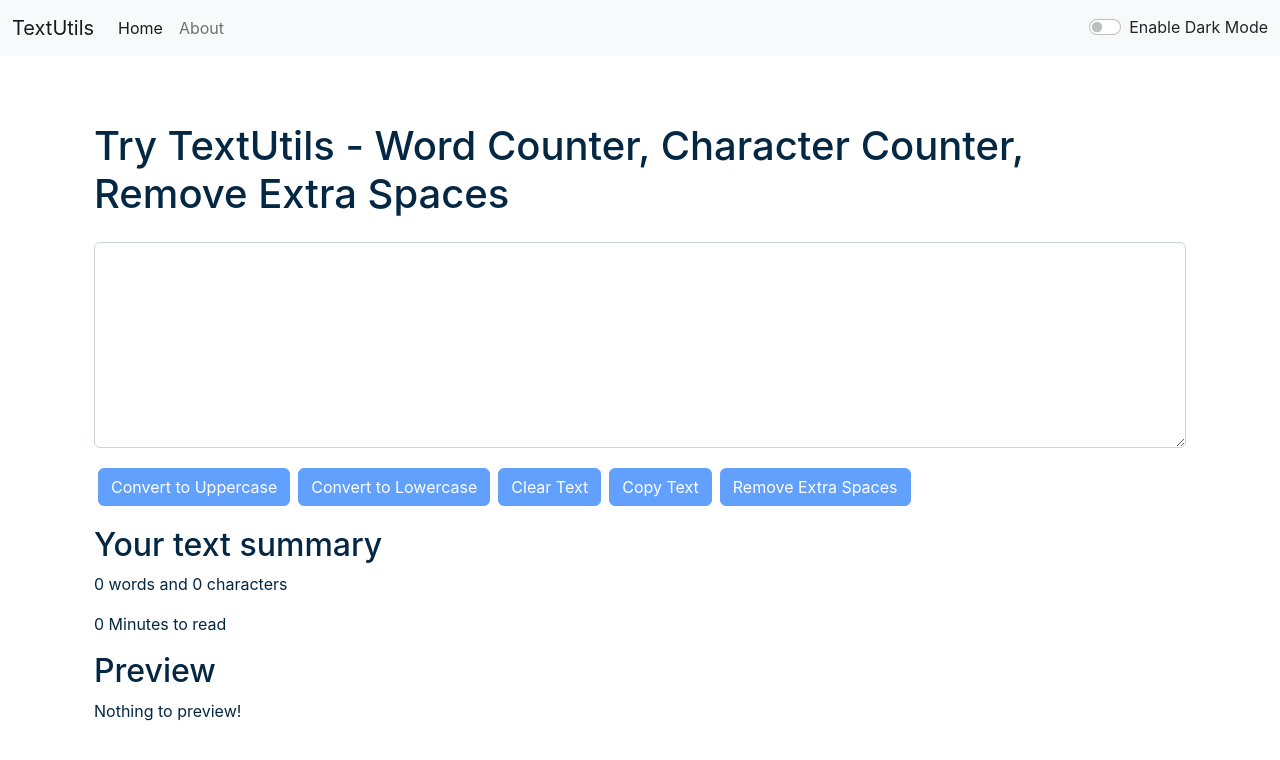
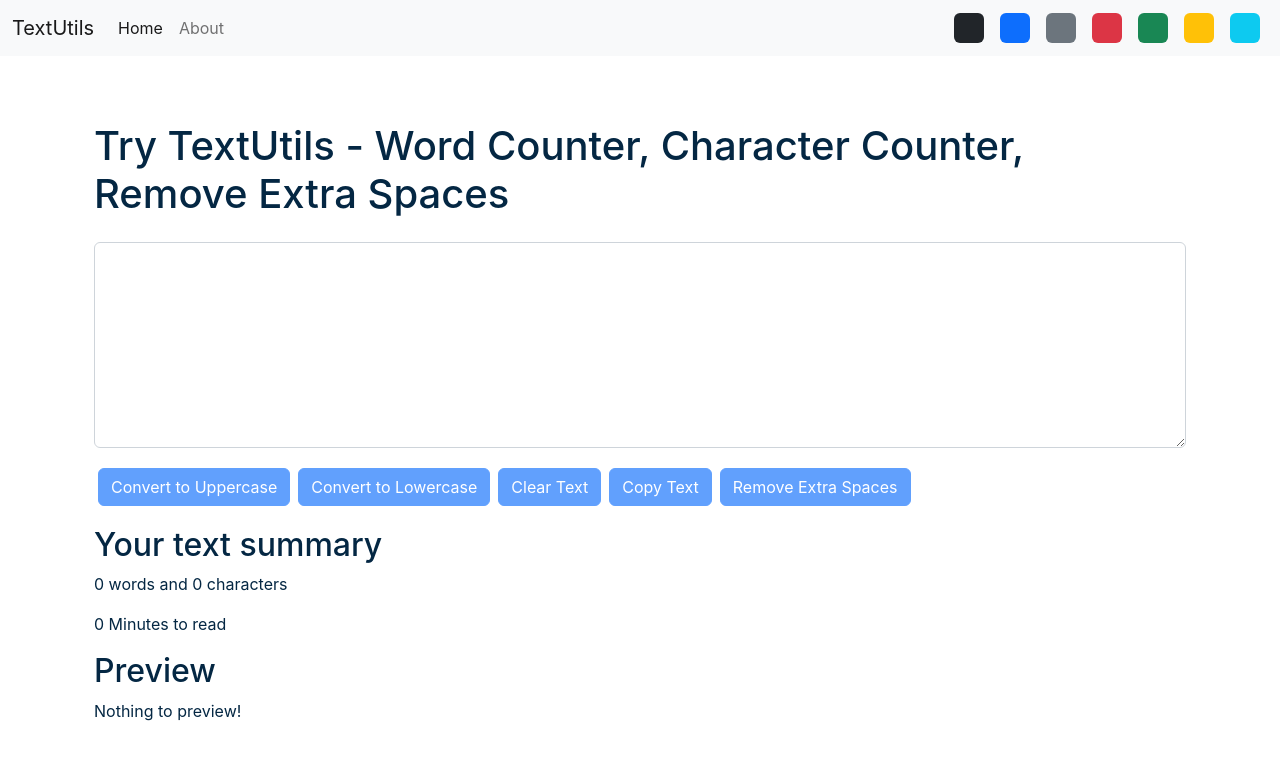
Before and after one commit to toaayush/TextUtils-React, a React (Create React App) app: page / in a window 1280 px wide. Shown: the top 760 px of the page. Built offline with nearby package versions, Linux system fonts and the light colour scheme.

Commit message:
toggle modes enabled

```diff
--- a/src/App.js
+++ b/src/App.js
@@ -24,17 +24,33 @@
     }, 1500);
   }
 
-  const toggleMode = ()=>{
-    if(mode === 'light'){
-      setMode('dark');
-      document.body.style.backgroundColor = '#042743';
-      showAlert("Dark mode has been enabled", "success");
-    }
-    else{
-      setMode('light');
-      document.body.style.backgroundColor = 'white';
-      showAlert("Light mode has been enabled", "success");
-    }
+  const removeBodyClasses = ()=>{
+    document.body.classList.remove('bg-light');
+    document.body.classList.remove('bg-dark');
+    document.body.classList.remove('bg-primary');
+    document.body.classList.remove('bg-secondary');
+    document.body.classList.remove('bg-success');
+    document.body.classList.remove('bg-danger');
+    document.body.classList.remove('bg-warning');
+    document.body.classList.remove('bg-info');
+  }
+
+  const toggleMode = (cls)=>{
+    console.log(cls);
+    removeBodyClasses();
+    document.body.classList.add('bg-'+cls);
+    showAlert(`${cls} mode has been enabled`, "success");
+
+    // if(mode === 'light'){
+    //   setMode('dark');
+    //   document.body.style.backgroundColor = '#042743';
+    //   showAlert("Dark mode has been enabled", "success");
+    // }
+    // else{
+    //   setMode('light');
+    //   document.body.style.backgroundColor = 'white';
+    //   showAlert("Light mode has been enabled", "success");
+    // }
   }
 
   return (
--- a/src/components/Navbar.js
+++ b/src/components/Navbar.js
@@ -20,10 +20,20 @@
                 <Link className="nav-link" to="/about">{props.aboutText}</Link>
             </li>
             </ul>
-            <div className={`form-check form-switch text-${props.mode==='light'?'dark':'light'}`}>
-            <input className="form-check-input" onClick={props.toggleMode} type="checkbox" id="flexSwitchCheckDefault"/>
-            <label className="form-check-label" htmlFor="flexSwitchCheckDefault">Enable Dark Mode</label>
+            <div className="d-flex">
+                <div className="bg-light rounded mx-2" onClick={()=>props.toggleMode('light')} style={{height:'30px', width:'30px', cursor:'pointer'}}></div>
+                <div className="bg-dark rounded mx-2" onClick={()=>props.toggleMode('dark')} style={{height:'30px', width:'30px', cursor:'pointer'}}></div>
+                <div className="bg-primary rounded mx-2" onClick={()=>props.toggleMode('primary')} style={{height:'30px', width:'30px', cursor:'pointer'}}></div>
+                <div className="bg-secondary rounded mx-2" onClick={()=>props.toggleMode('secondary')} style={{height:'30px', width:'30px', cursor:'pointer'}}></div>
+                <div className="bg-danger rounded mx-2" onClick={()=>props.toggleMode('danger')} style={{height:'30px', width:'30px', cursor:'pointer'}}></div>
+                <div className="bg-success rounded mx-2" onClick={()=>props.toggleMode('success')} style={{height:'30px', width:'30px', cursor:'pointer'}}></div>
+                <div className="bg-warning rounded mx-2" onClick={()=>props.toggleMode('warning')} style={{height:'30px', width:'30px', cursor:'pointer'}}></div>
+                <div className="bg-info rounded mx-2" onClick={()=>props.toggleMode('info')} style={{height:'30px', width:'30px', cursor:'pointer'}}></div>
             </div>
+            {/* <div className={`form-check form-switch text-${props.mode==='light'?'dark':'light'}`}>
+            <input className="form-check-input" onClick={()=>props.toggleMode(null)} type="checkbox" id="flexSwitchCheckDefault"/>
+            <label className="form-check-label" htmlFor="flexSwitchCheckDefault">Toggle Mode</label>
+            </div> */}
         </div>
         </div>
     </nav>
```
